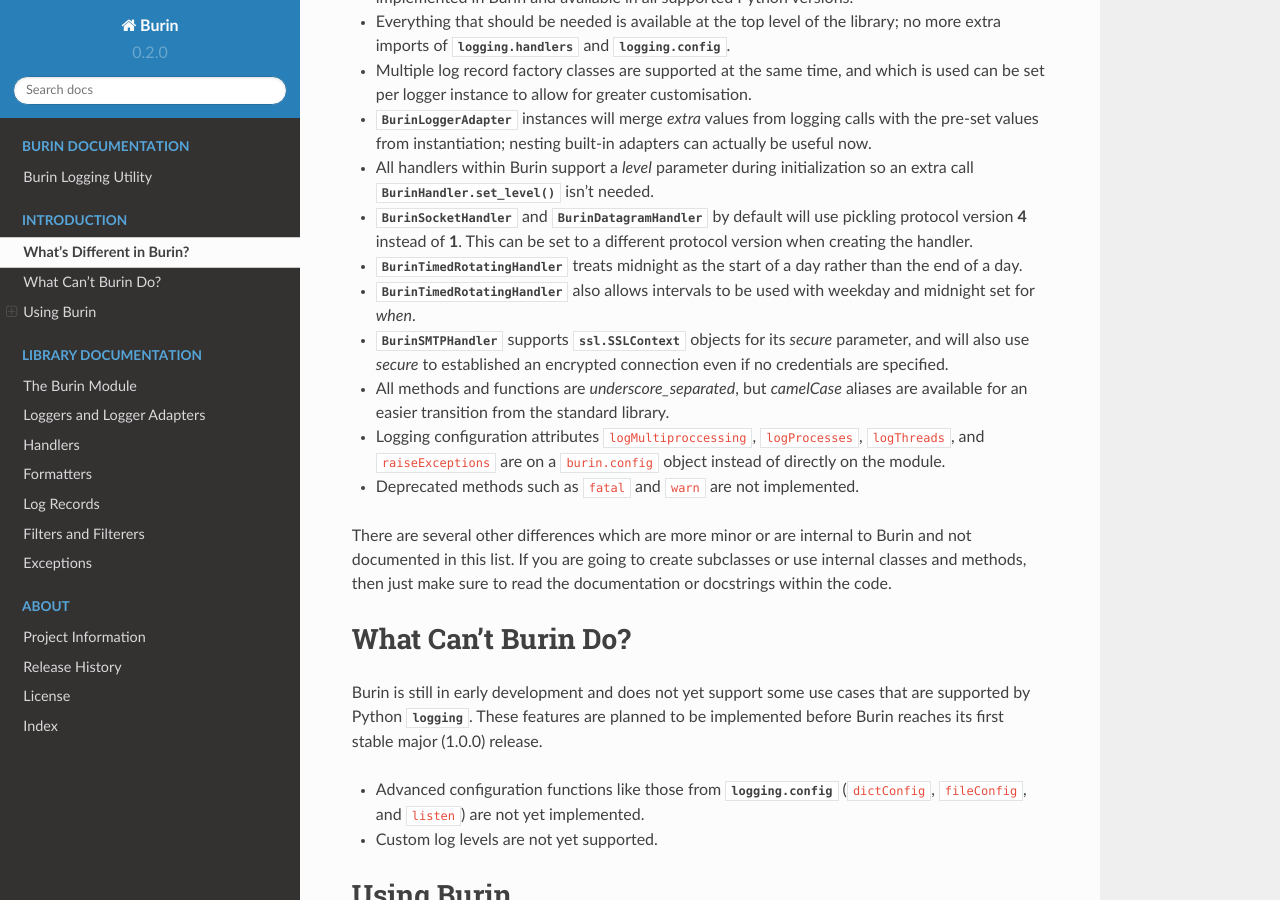
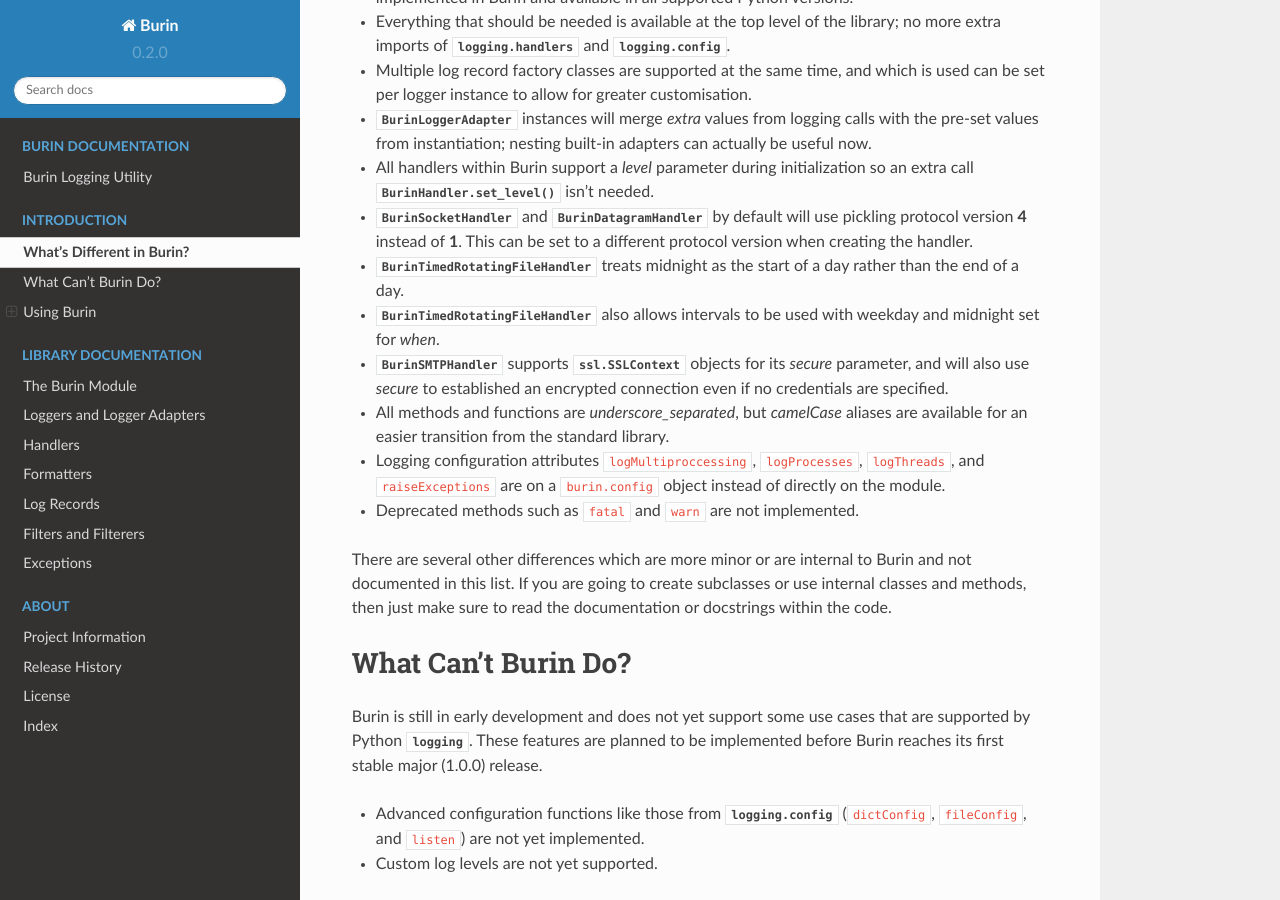
Before and after one commit to PeacefullyDisturbed/burin, a Sphinx documentation site: the page built from docs/intro.rst, in a window 1280 px wide and 900 px high, scrolled down 420 px. Built offline with Sphinx 7.4.7 and the Read the Docs theme 2.0.0, drawn with Linux system fonts in a browser that asks for light colours; the version number is read from the project's files by our own code.

Commit message:
Fixed incorrect handler name and link in docs

```diff
--- a/README.rst
+++ b/README.rst
@@ -101,9 +101,9 @@
 * ``BurinSocketHandler`` and ``BurinDatagramHandler`` by default will use
   pickling protocol version **4** instead of **1**.  This can be set to a
   different protocol version when creating the handler.
-* ``BurinTimedRotatingHandler`` treats midnight as the start of a day
+* ``BurinTimedRotatingFileHandler`` treats midnight as the start of a day
   rather than the end of a day.
-* ``BurinTimedRotatingHandler`` also allows intervals to be used with
+* ``BurinTimedRotatingFileHandler`` also allows intervals to be used with
   weekday and midnight set for *when*.
 * ``BurinSMTPHandler`` supports ``ssl.SSLContext`` objects for its
   *secure* parameter, and will also use *secure* to established an encrypted
--- a/docs/intro.rst
+++ b/docs/intro.rst
@@ -30,9 +30,9 @@
 * :class:`BurinSocketHandler` and :class:`BurinDatagramHandler` by default will
   use pickling protocol version **4** instead of **1**.  This can be set to a
   different protocol version when creating the handler.
-* :class:`BurinTimedRotatingHandler` treats midnight as the start of a day
+* :class:`BurinTimedRotatingFileHandler` treats midnight as the start of a day
   rather than the end of a day.
-* :class:`BurinTimedRotatingHandler` also allows intervals to be used with
+* :class:`BurinTimedRotatingFileHandler` also allows intervals to be used with
   weekday and midnight set for *when*.
 * :class:`BurinSMTPHandler` supports :class:`ssl.SSLContext` objects for its
   *secure* parameter, and will also use *secure* to established an encrypted
```
